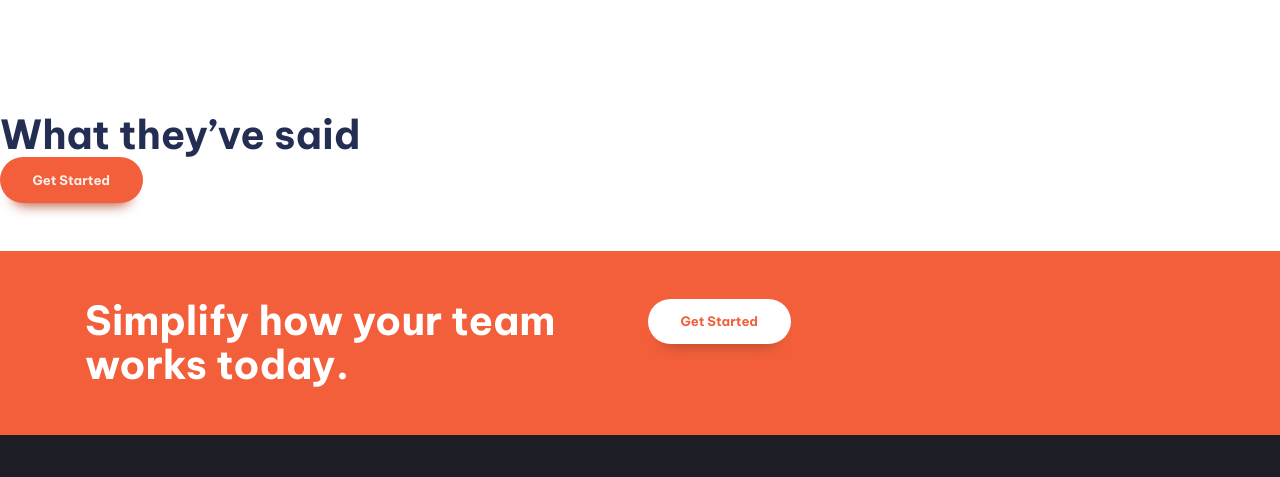
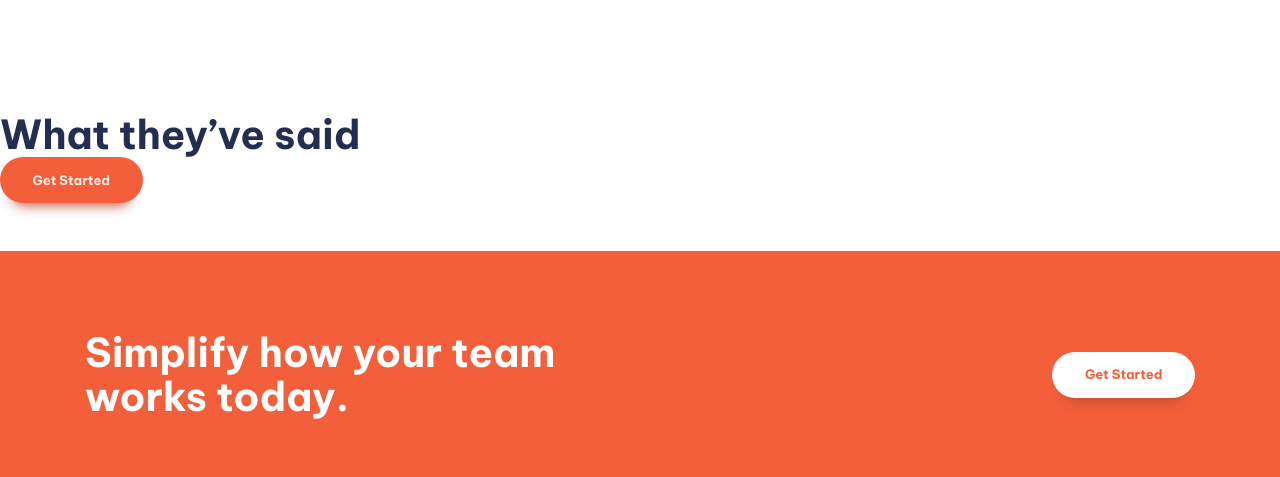
Before and after one commit to KashifKhn/FEM-managing-landing-page-challenge, a website built with Vite: page index.html in a window 1280 px wide. Shown: the part 1229-1706 px from the top of the page. Built offline with nearby package versions, Linux system fonts and the light colour scheme.

Commit message:
some chaning

```diff
--- a/index.html
+++ b/index.html
@@ -5,6 +5,7 @@
   <meta charset="UTF-8" />
   <link rel="icon" type="image/svg+xml" href="/vite.svg" />
   <meta name="viewport" content="width=device-width, initial-scale=1.0" />
+  <meta name="author" content="Kashif Khan"
   <link rel="preconnect" href="https://fonts.googleapis.com">
   <link rel="preconnect" href="https://fonts.gstatic.com" crossorigin>
   <link href="https://fonts.googleapis.com/css2?family=Be+Vietnam+Pro:wght@400;500;700&display=swap" rel="stylesheet">
@@ -95,13 +96,13 @@
       <!-- carousel here -->
       <button class="button">Get Started</button>
     </section>
-    <section class="cta | bg-accent-400 text-neutral-100 padding-block-700">
+    <section class="cta | bg-accent-400 text-neutral-100 padding-block-900">
       <div class="container">
-        <div class="even-columns">
+        <div class="even-columns vertical-algin-center">
           <div>
             <p class="fs-secondary-heading fw-bold">Simplify how your team works today.</p>
           </div>
-          <div>
+          <div class="justify-self-end">
             <button class="button" data-type="inverted">Get Started</button>
           </div>
         </div>
--- a/style.css
+++ b/style.css
@@ -22,6 +22,7 @@
   --fw-semi-bold: 500;
   --fw-bold: 700;
 
+
   --fs-300: 0.8125rem;
   --fs-400: 0.875rem;
   --fs-500: 0.9375rem;
@@ -35,6 +36,7 @@
   --fs-secondary-heading: var(--fs-700);
   --fs-nav: var(--fs-500);
   --fs-btn: var(--fs-300);
+
 
   --size-100: 0.25rem;
   --size-200: 0.5rem;
@@ -255,6 +257,8 @@ p[data-width="wide"] {
   }
 }
 
+/* Cta section */
+
 /* Utillity classes */
 
 .visually-hidden {
@@ -291,6 +295,14 @@ p[data-width="wide"] {
 .even-columns {
   display: grid;
   gap: 1rem;
+}
+
+.justify-self-end {
+  justify-self: end;
+}
+
+.vertical-algin-center {
+  align-items: center;
 }
 
 @media (min-width: 50em) {
```
